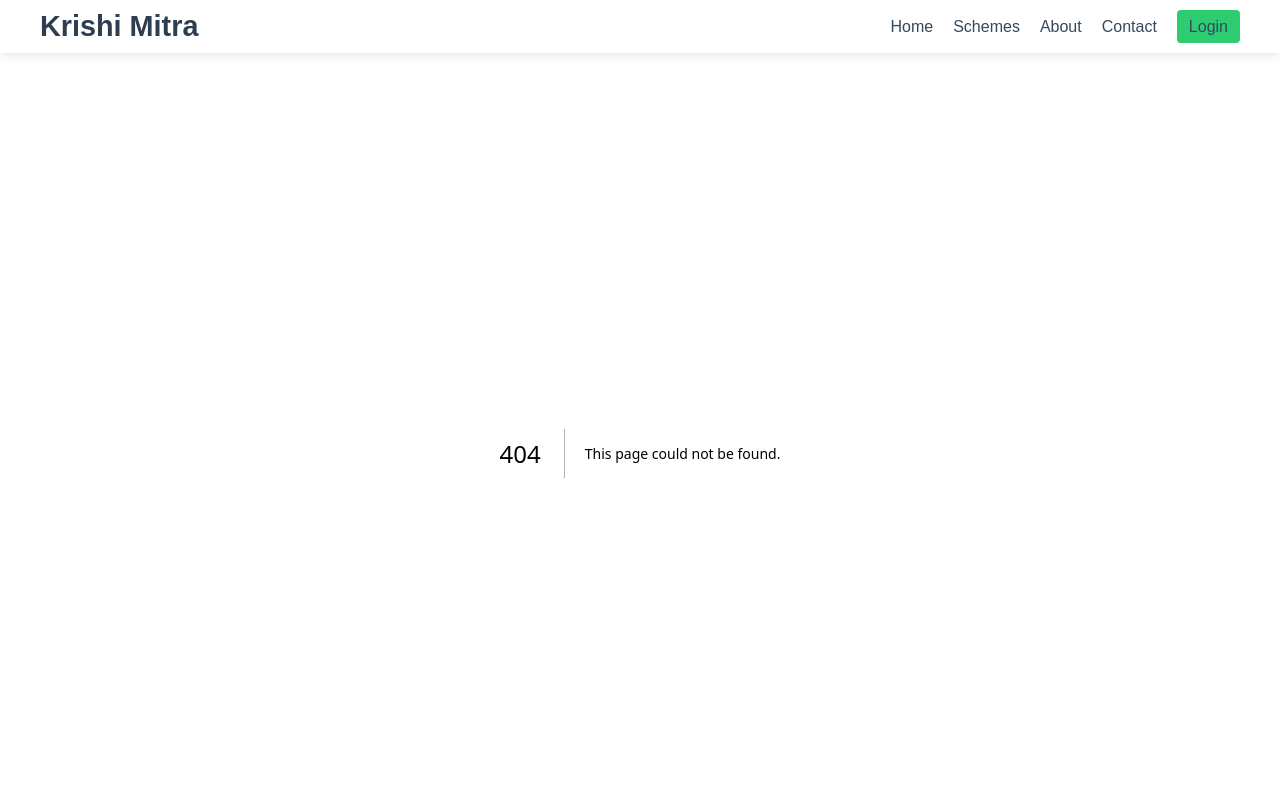
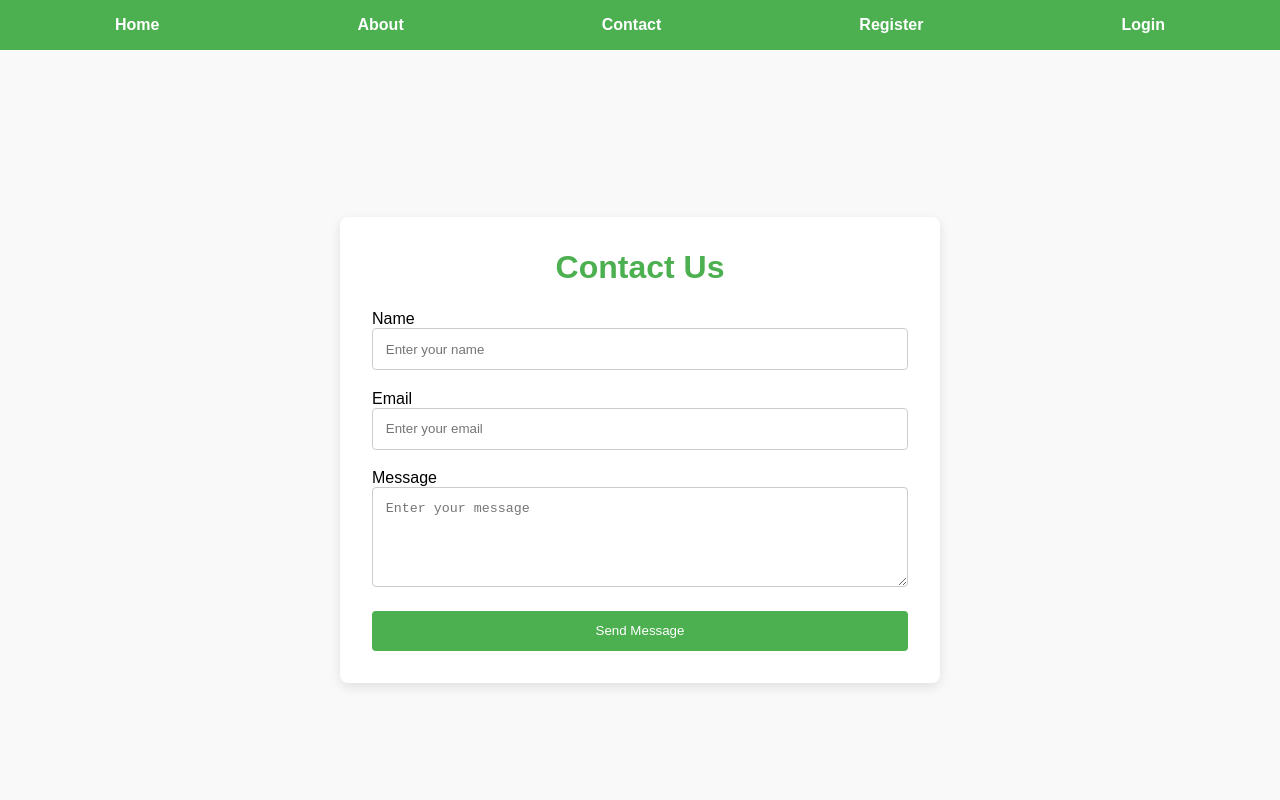
Before and after one commit to DChitale/krishi-mitra, a Next.js app: page /contact in a window 1280 px wide. Before the commit this address had no page. Shown: the top 800 px of the page. Built offline with nearby package versions, Linux system fonts and the light colour scheme.

Commit message:
connected all files to the main page
.

```diff
--- /dev/null
+++ b/app/contact/page.js
@@ -0,0 +1,10 @@
+import React from 'react';
+import ContactPage from '../../src/components/ContactPage';
+
+export default function Contact() {
+    return (
+        <div>
+            <ContactPage />
+        </div>
+    );
+}
--- a/src/components/AboutPage.js
+++ b/src/components/AboutPage.js
@@ -1,5 +1,5 @@
 import React from 'react';
-import styles from '../styles/AboutPage.module.css'; // Import your CSS for styling
+import styles from '../styles/AboutPage.module.css'; // Ensure this path is correct
 
 const AboutPage = () => {
     return (
--- a/src/components/ContactPage.js
+++ b/src/components/ContactPage.js
@@ -1,35 +1,30 @@
+// src/components/ContactPage.js
+'use client'; // This line makes this a Client Component
+
 import React, { useState } from 'react';
-import styles from '../styles/ContactPage.module.css';
+import styles from '../styles/ContactPage.module.css'; // Import your CSS for styling
 
 const ContactPage = () => {
     const [name, setName] = useState('');
     const [email, setEmail] = useState('');
     const [message, setMessage] = useState('');
-    const [success, setSuccess] = useState(false);
-    const [error, setError] = useState('');
+    const [errorMessage, setErrorMessage] = useState('');
 
     const handleSubmit = (e) => {
         e.preventDefault();
         if (!name || !email || !message) {
-            setError('Please fill in all fields.');
-            setSuccess(false);
-            return;
+            setErrorMessage('Please fill in all fields');
+        } else {
+            setErrorMessage('');
+            alert('Your message has been sent!');
+            // Add further handling logic (like sending data to an API) here
         }
-        setError('');
-        // Handle the form submission (e.g., send the data to an API)
-        // For now, we simulate a successful submission
-        setSuccess(true);
-        setName('');
-        setEmail('');
-        setMessage('');
     };
 
     return (
         <div className={styles.contactPage}>
             <div className={styles.contactContainer}>
-                <h1 className={styles.title}>Contact Us</h1>
-                {success && <p className={styles.successMessage}>Your message has been sent successfully!</p>}
-                {error && <p className={styles.errorMessage}>{error}</p>}
+                <h2 className={styles.title}>Contact Us</h2>
                 <form className={styles.contactForm} onSubmit={handleSubmit}>
                     <div className={styles.formGroup}>
                         <label htmlFor="name">Name</label>
@@ -62,10 +57,11 @@ const ContactPage = () => {
                             className={styles.textAreaField}
                             value={message}
                             onChange={(e) => setMessage(e.target.value)}
-                            placeholder="Write your message here"
+                            placeholder="Enter your message"
                             required
                         ></textarea>
                     </div>
+                    {errorMessage && <p className={styles.errorMessage}>{errorMessage}</p>}
                     <button type="submit" className={styles.submitButton}>Send Message</button>
                 </form>
             </div>
--- a/src/components/Header.js
+++ b/src/components/Header.js
@@ -1,37 +1,19 @@
-// src/components/Header.js
-'use client';  // Ensure it's a Client Component if necessary
-
 import React from 'react';
 import Link from 'next/link';
-import styles from '../styles/Header.module.css';
+import styles from '../styles/Header.module.css'; // Adjust path as necessary
 
 const Header = () => {
     return (
         <header className={styles.header}>
-            <div className={styles.container}>
-                <h1 className={styles.logo}>Krishi Mitra</h1>
-                <nav className={styles.nav}>
-                    <ul className={styles.navList}>
-                        <li>
-                            <Link href="/">Home</Link>
-                        </li>
-                        <li>
-                            <Link href="/schemes">Schemes</Link>
-                        </li>
-                        <li>
-                            <Link href="/about">About</Link>
-                        </li>
-                        <li>
-                            <Link href="/contact">Contact</Link>
-                        </li>
-                        <li>
-                            <Link href="/login" className={styles.loginButton}>
-                                Login
-                            </Link>
-                        </li>
-                    </ul>
-                </nav>
-            </div>
+            <nav>
+                <ul className={styles.navList}>
+                    <li><Link href="/">Home</Link></li> {/* Assuming you have a Home page */}
+                    <li><Link href="/about">About</Link></li>
+                    <li><Link href="/contact">Contact</Link></li>
+                    <li><Link href="/register">Register</Link></li>
+                    <li><Link href="/login">Login</Link></li>
+                </ul>
+            </nav>
         </header>
     );
 };
--- a/src/styles/Header.module.css
+++ b/src/styles/Header.module.css
@@ -1,66 +1,24 @@
-/* src/styles/Header.module.css */
-
 .header {
-    background-color: #ffffff; /* Light background */
-    box-shadow: 0 2px 10px rgba(0, 0, 0, 0.1); /* Slight shadow for modern look */
-    padding: 10px 20px;
-    position: sticky;
-    top: 0;
-    width: 100%;
-    z-index: 100;
-}
-
-.container {
-    display: flex;
-    justify-content: space-between;
-    align-items: center;
-    max-width: 1200px;
-    margin: 0 auto;
-}
-
-.logo {
-    font-size: 1.8rem;
-    font-weight: bold;
-    color: #2c3e50; /* Dark color for the logo */
-    margin: 0;
-}
-
-.nav {
-    display: flex;
-    align-items: center;
+    background-color: #4caf50; /* Green background */
+    padding: 1rem; /* Padding around header */
 }
 
 .navList {
-    list-style: none;
-    display: flex;
-    gap: 20px;
+    list-style-type: none; /* Remove bullets */
+    display: flex; /* Horizontal layout */
+    justify-content: space-around; /* Space items evenly */
 }
 
 .navList li {
-    margin: 0;
+    margin: 0 15px; /* Spacing between links */
 }
 
 .navList a {
-    text-decoration: none;
-    color: #34495e; /* Darker text color for modern look */
-    font-weight: 500;
-    font-size: 1rem;
-    transition: color 0.3s ease;
+    color: white; /* Link color */
+    text-decoration: none; /* Remove underline */
+    font-weight: bold; /* Bold text */
 }
 
 .navList a:hover {
-    color: #2ecc71; /* Highlight with a green color on hover */
+    text-decoration: underline; /* Underline on hover */
 }
-
-.loginButton {
-    background-color: #2ecc71; /* Green background for login button */
-    color: white; /* White text */
-    padding: 8px 12px;
-    border-radius: 4px;
-    font-weight: 500;
-    transition: background-color 0.3s ease;
-}
-
-.loginButton:hover {
-    background-color: #27ae60; /* Darker green on hover */
-}
```
Also changed, not shown: app/about/page.js (added, +10 -0 lines), app/register/page.js (added, +10 -0 lines), src/styles/RegistrationPage.module.css (+5 -4 lines), app/scheme/page.js (added), src/styles/AboutPage.module.css (renamed from src/styles/AboutPage.css), src/styles/ContactPage.module.css (renamed from src/styles/ContactPage.css).
